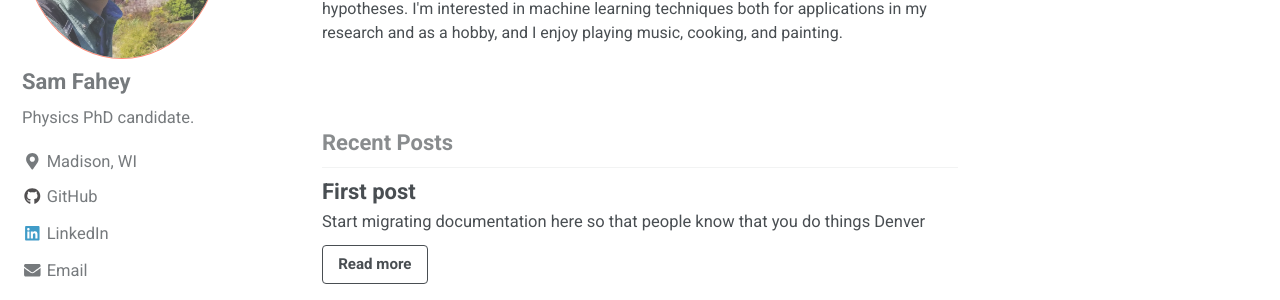
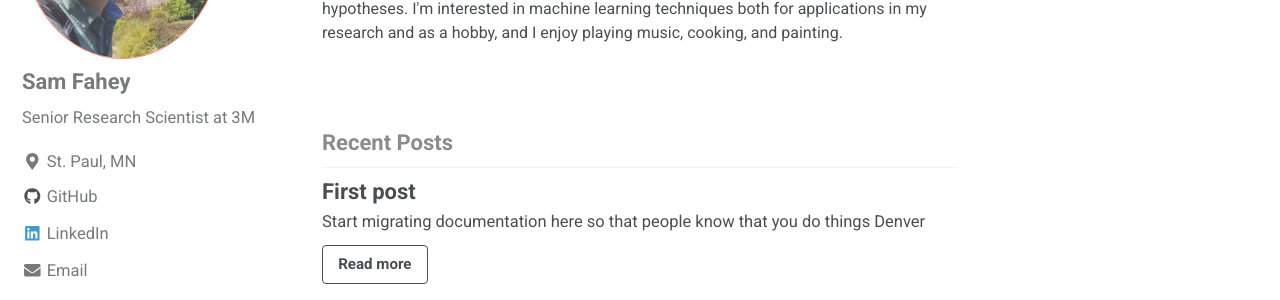
Before and after one commit to sam-fahey/jrbourbeau.github.io, a Jekyll site: the page built from index.html, in a window 1280 px wide and 900 px high, scrolled down 529 px. Shown: the part 150-450 px from the top of the window. Built offline with Jekyll 4.4.1, drawn with Linux system fonts in a browser that asks for light colours; nearby versions of some CDN libraries; the list of posts is cut into pages by our own code.

Commit message:
Update _config.yml

```diff
--- a/_config.yml
+++ b/_config.yml
@@ -86,8 +86,8 @@ analytics:
 author:
   name             : "Sam Fahey"
   avatar           : "/assets/images/bio-pic.png" # path of avatar image, e.g. "/assets/images/bio-photo.jpg"
-  bio              : "Physics PhD candidate."
-  location         : "Madison, WI"
+  bio              : "Senior Research Scientist at 3M"
+  location         : "St. Paul, MN"
   email            : "sam.j.fahey@gmail.com"
   uri              :
   home             : # null (default), "absolute or relative url to link to author home"
```
